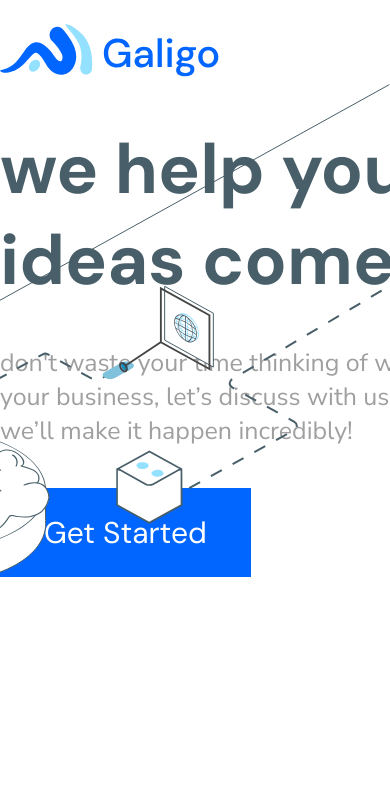
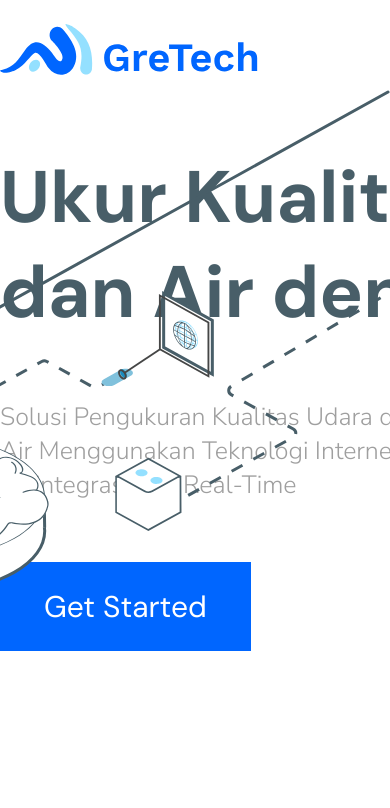
Before and after one commit to nurfauzannajib/ln_gretech, a plain HTML site: page index.html in a window 390 px wide. Shown: the top 808 px of the page. Drawn offline with Linux system fonts and the light colour scheme.

Commit message:
fix header
belum responsive, hero masih belum fix

```diff
--- a/index.html
+++ b/index.html
@@ -4,7 +4,7 @@
     <meta charset="UTF-8" />
     <meta http-equiv="X-UA-Compatible" content="IE=edge" />
     <meta name="viewport" content="width=device-width, initial-scale=1.0" />
-    <title>Submission</title>
+    <title>Sun</title>
     <link rel="stylesheet" href="resources/css/style.css" />
   </head>
   <body>
@@ -12,7 +12,7 @@
       <div class="container-head">
         <nav>
           <div class="nav-logo">
-            <img src="resources/img/logo.svg" />
+            <img src="resources/img/logo1.svg" />
           </div>
           <div class="nav-items">
             <ul class="nav-links">
@@ -28,19 +28,22 @@
     </header>
     <main>
       <div class="jumbo-img">
-        <img src="resources/img/image.svg" />
+        <img src="resources/img/iamge.svg" />
       </div>
       <div class="jumbotron">
         <div class="jumbo-text">
-          <h1 class="text">we help your <br />ideas come true.</h1>
+          <h1 class="text">
+            Ukur Kualitas Udara <br />
+            dan Air dengan Mudah
+          </h1>
           <p class="desc">
-            don't waste your time thinking of ways to grow <br />
-            your business, let’s discuss with us. <br />
-            we’ll make it happen incredibly!
+            Solusi Pengukuran Kualitas Udara dan <br />Air Menggunakan Teknologi
+            Internet of Things (IoT) <br />Terintegrasi dan Real-Time
           </p>
           <button class="cta">Get Started</button>
         </div>
       </div>
     </main>
+    <div class="square"></div>
   </body>
 </html>
--- a/resources/css/style.css
+++ b/resources/css/style.css
@@ -1,5 +1,5 @@
-@import url("https://fonts.googleapis.com/css2?family=DM+Sans:wght@400;500;700&display=swap");
-@import url("https://fonts.googleapis.com/css2?family=Nunito+Sans&display=swap");
+@import url("https://fonts.googleapis.com/css2?family=DM+Sans:wght@300;400;500;700&display=swap");
+@import url("https://fonts.googleapis.com/css2?family=Nunito+Sans:wght@300&display=swap");
 * {
   padding: 0;
   margin: 0;
@@ -47,7 +47,7 @@ nav {
 
 button.nav-button {
   padding: 12px 19px;
-  border: 2.7px solid #0066ff;
+  border: 3px solid #0066ff;
   background-color: transparent;
   font-size: 15px;
   color: #485e68;
@@ -59,35 +59,42 @@ button.nav-button {
 }
 
 .jumbo-text {
-  margin-top: 40px;
+  margin-top: 60px;
   font-size: 30px;
 }
 
 .text {
-  font-size: 70px;
+  font-size: 73px;
   color: #485e68;
+  font-weight: 700;
 }
 
 .desc {
-  margin-top: 40px;
+  margin-top: 60px;
   font-size: 25px;
   color: #9f9f9f;
   font-family: "Nunito Sans";
 }
 
 button.cta {
-  margin-top: 40px;
+  margin-top: 60px;
   background-color: #0066ff;
   padding: 25px 44px;
   color: white;
   border: none;
   font-size: 30px;
 }
-
 .jumbo-img {
   position: absolute;
   right: 0%;
 }
+.square {
+  width: 100%;
+  margin-top: 160px;
+  height: 500px;
+  background-color: #e9f9ff;
+}
+
 @media only screen and (min-device-width: 320px) and (max-device-width: 480px) {
   header {
     width: 325px;
```
Also changed, not shown: resources/img/iamge.svg (added), resources/img/logo1.svg (added).
